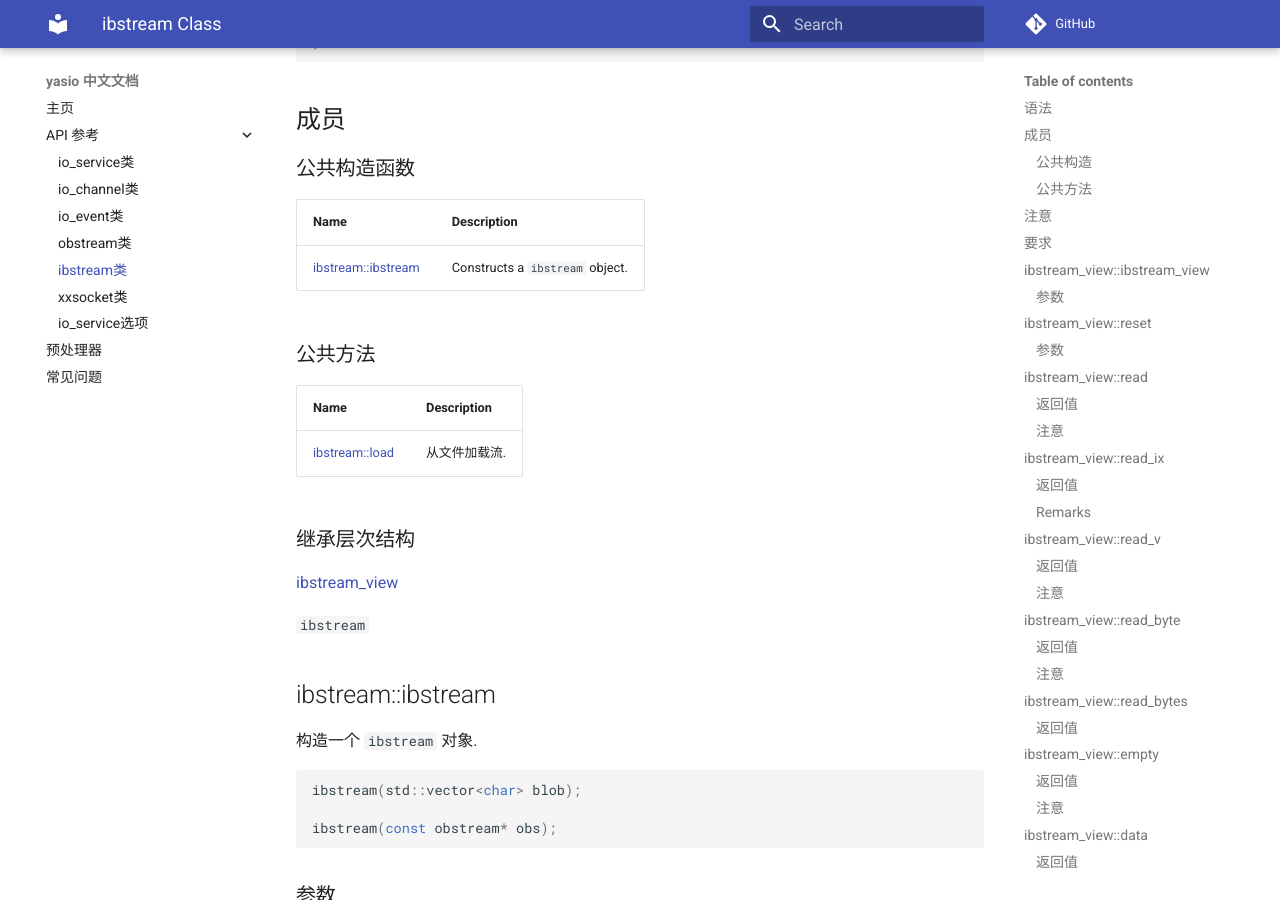
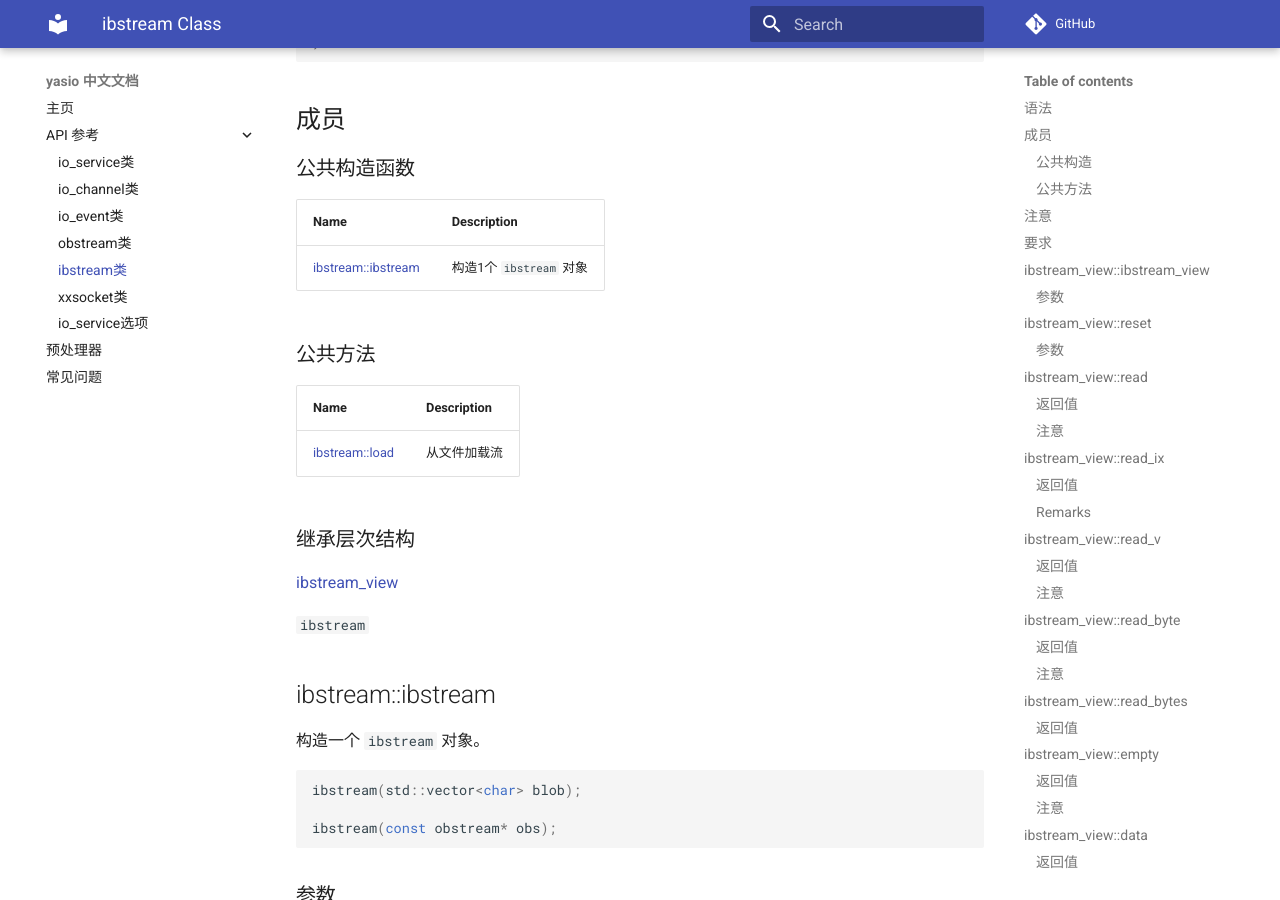
Before and after one commit to yasio/docs-936, an MkDocs documentation site: the page built from docs/api/reference/ibstream-class.md, in a window 1280 px wide and 900 px high, scrolled down 6232 px. Built offline with MkDocs 1.6.1 and Material for MkDocs 9.7.7, drawn with Linux system fonts in a browser that asks for light colours; comment, search, counter and statistics services are not loaded; some of the changed text lies outside the part shown.

Commit message:
Update ibstream-class.md

````diff
--- a/docs/api/reference/ibstream-class.md
+++ b/docs/api/reference/ibstream-class.md
@@ -57,7 +57,7 @@
 
 ## <a name="ibstream_view"></a> ibstream_view::ibstream_view
 
-构造一个 `ibstream_view` 对象.
+构造一个 `ibstream_view` 对象。
 
 ```cpp
 ibstream_view();
@@ -150,7 +150,7 @@
 
 ### 注意
 
-本函数会先读取7bit Encoded Int压缩编码的长度值，再调用 [read_bytes](#read_bytes) 读取二进制字节数据.
+本函数会先读取7bit Encoded Int压缩编码的长度值，再调用 [read_bytes](#read_bytes) 读取二进制字节数据。
 
 
 ## <a name="read_byte"></a> ibstream_view::read_byte
@@ -196,7 +196,7 @@
 
 ### 注意
 
-此方法等价于 [length](#length) == 0.
+此方法等价于 [length](#length) == 0。
 
 ## <a name="data"></a> ibstream_view::data
 
@@ -264,13 +264,13 @@
 
 |Name|Description|
 |----------|-----------------|
-|[ibstream::ibstream](#ibstream)|Constructs a `ibstream` object.|
+|[ibstream::ibstream](#ibstream)|构造1个 `ibstream` 对象|
 
 ### 公共方法
 
 |Name|Description|
 |----------|-----------------|
-|[ibstream::load](#load)|从文件加载流.|
+|[ibstream::load](#load)|从文件加载流|
 
 ### <a name="inheritance-hierarchy"></a> 继承层次结构
 [ibstream_view](#ibstream_view)
@@ -279,7 +279,7 @@
 
 ## <a name="ibstream"></a> ibstream::ibstream
 
-构造一个 `ibstream` 对象.
+构造一个 `ibstream` 对象。
 
 ```cpp
 ibstream(std::vector<char> blob);
````
